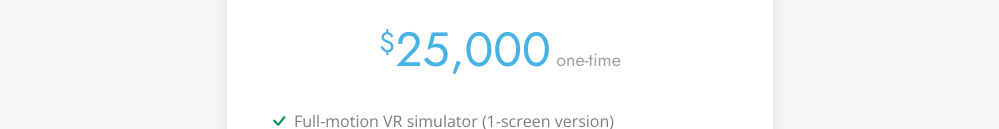
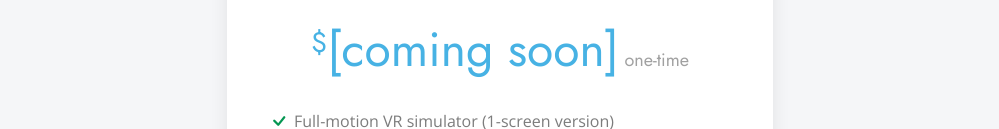
Before and after one commit to vr-road-admin/vr-road-official-website, a plain HTML site: page index.html in a window 1280 px wide. Shown: the part 3796-3925 px from the top of the page, without its empty margins (140-1139 px from the left). Drawn offline with nearby package versions, Linux system fonts and the light colour scheme.

Commit message:
changed price

```diff
--- a/index.html
+++ b/index.html
@@ -405,7 +405,7 @@
             <div class="pricing-item featured text-center">
               <h3>VR-Road Simulator Unit</h3>
               <img src="assets/img/simulator_with_headset.png" alt="VR-Road Simulator" class="img-fluid mb-4" style="max-height: 250px; object-fit: contain;">
-              <h4><sup>$</sup>25,000<span> one-time</span></h4>
+              <h4><sup>$</sup>[coming soon]<span> one-time</span></h4>
               <ul class="text-start">
                 <li><i class="bi bi-check"></i> Full-motion VR simulator (1-screen version)</li>
                 <li><i class="bi bi-check"></i> Lifetime software updates included</li>
```
